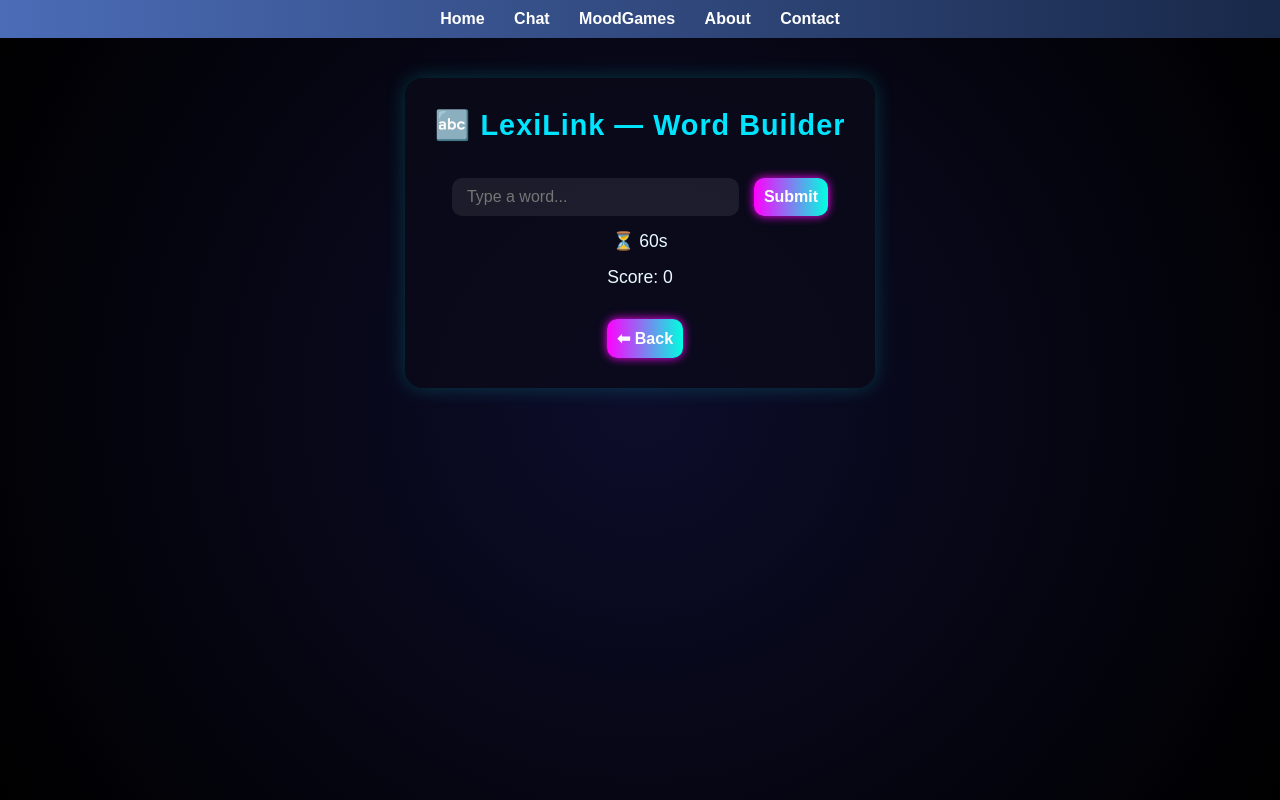
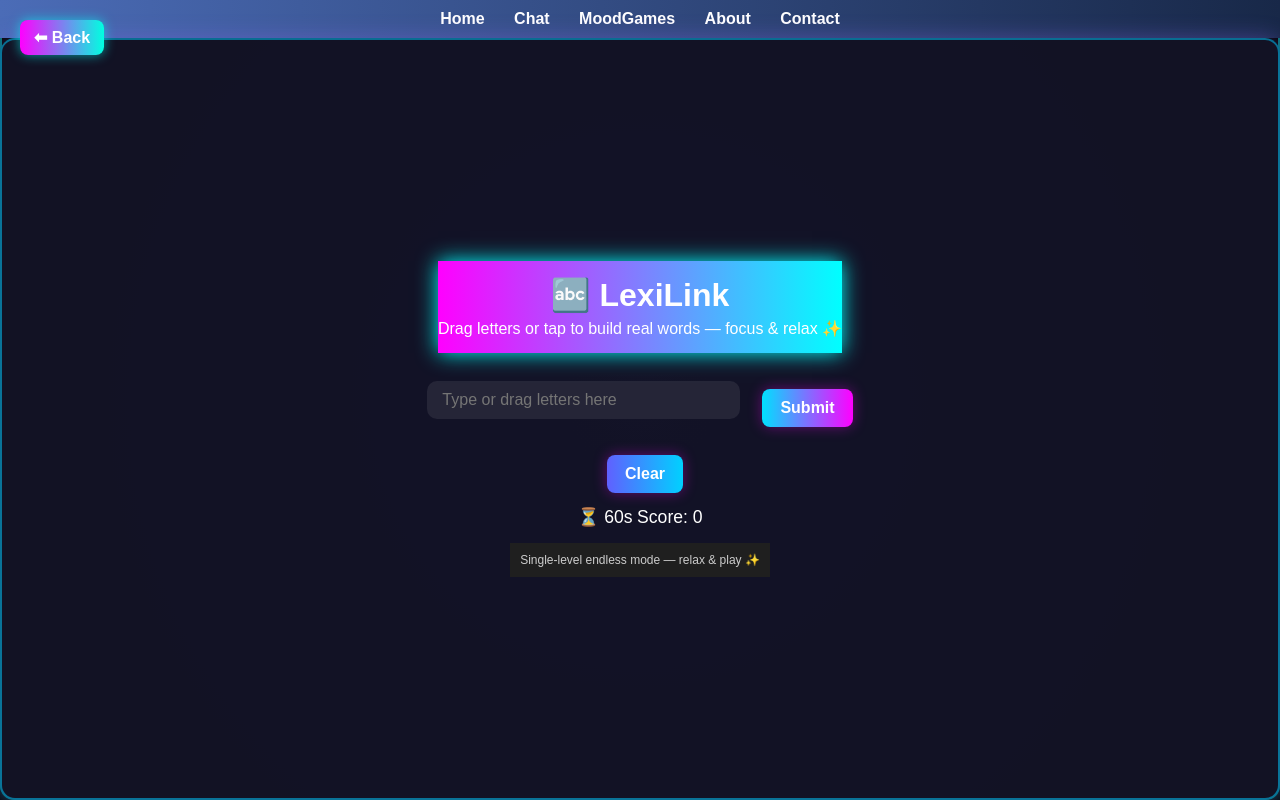
Before and after one commit to webstudios98-glitch/mindorbit, a Flask app: page /lexilink in a window 1280 px wide. Run offline with Flask 3, Linux system fonts and the light colour scheme.

Commit message:
Update lexilink.html

```diff
--- a/templates/lexilink.html
+++ b/templates/lexilink.html
@@ -1,36 +1,56 @@
 {% include 'navbar.html' %}
 
-<!DOCTYPE html>
+<!doctype html>
 <html lang="en">
 <head>
-  <meta charset="UTF-8">
-  <meta name="viewport" content="width=device-width, initial-scale=1.0">
+  <meta charset="utf-8" />
+  <meta name="viewport" content="width=device-width, initial-scale=1" />
   <title>LexiLink — Word Builder</title>
 
-  <!-- CSS -->
+  <!-- global theme first, then game-specific -->
+  <link rel="stylesheet" href="{{ url_for('static', filename='style.css') }}">
   <link rel="stylesheet" href="{{ url_for('static', filename='lexilink.css') }}">
-  <link rel="stylesheet" href="{{ url_for('static', filename='style.css') }}">
-
 </head>
 <body>
+  <canvas id="bgCanvas"></canvas>
 
-  <div class="game-container">
-    <h2>🔤 LexiLink — Word Builder</h2>
+  <a class="back-btn" href="/moodgame">⬅ Back</a>
 
-    <div id="letters" class="letters"></div>
+  <main class="futuristic-card lexi-shell">
+    <header class="lexi-header">
+      <h1>🔤 LexiLink</h1>
+      <p class="sub">Drag letters or tap to build real words — focus & relax ✨</p>
+    </header>
 
-    <input id="wordInput" type="text" placeholder="Type a word..." autofocus />
-    <button id="submitBtn">Submit</button>
+    <section class="lexi-board">
+      <!-- central neon plate -->
+      <div id="circlePlate" class="circle-plate" aria-hidden="true"></div>
 
-    <p id="timer">⏳ 60s</p>
-    <p id="score">Score: 0</p>
-    <p id="message"></p>
+      <!-- letter nodes container -->
+      <div id="letters" class="letters" role="list" aria-label="Letters"></div>
 
-    <!-- ✅ Back button -->
-    <button id="backBtn" onclick="window.location.href='/games'">⬅ Back</button>
-  </div>
+      <!-- user controls -->
+      <div class="controls">
+        <input id="wordInput" type="text" placeholder="Type or drag letters here" autocomplete="off" aria-label="Your word">
+        <button id="submitBtn">Submit</button>
+        <button id="clearBtn" class="secondary">Clear</button>
+      </div>
 
-  <!-- JS -->
+      <div class="game-info">
+        <span id="timer">⏳ 60s</span>
+        <span id="score">Score: 0</span>
+        <div id="message" class="msg"></div>
+      </div>
+    </section>
+
+    <footer class="lexi-footer">
+      <small>Single-level endless mode — relax & play ✨</small>
+    </footer>
+  </main>
+
+  <!-- sound file should be /static/sounds/ping.mp3 (or update path in JS) -->
+  <audio id="pingSound" src="{{ url_for('static', filename='sounds/ping.mp3') }}" preload="auto"></audio>
+
   <script src="{{ url_for('static', filename='lexilink.js') }}"></script>
 </body>
 </html>
```
